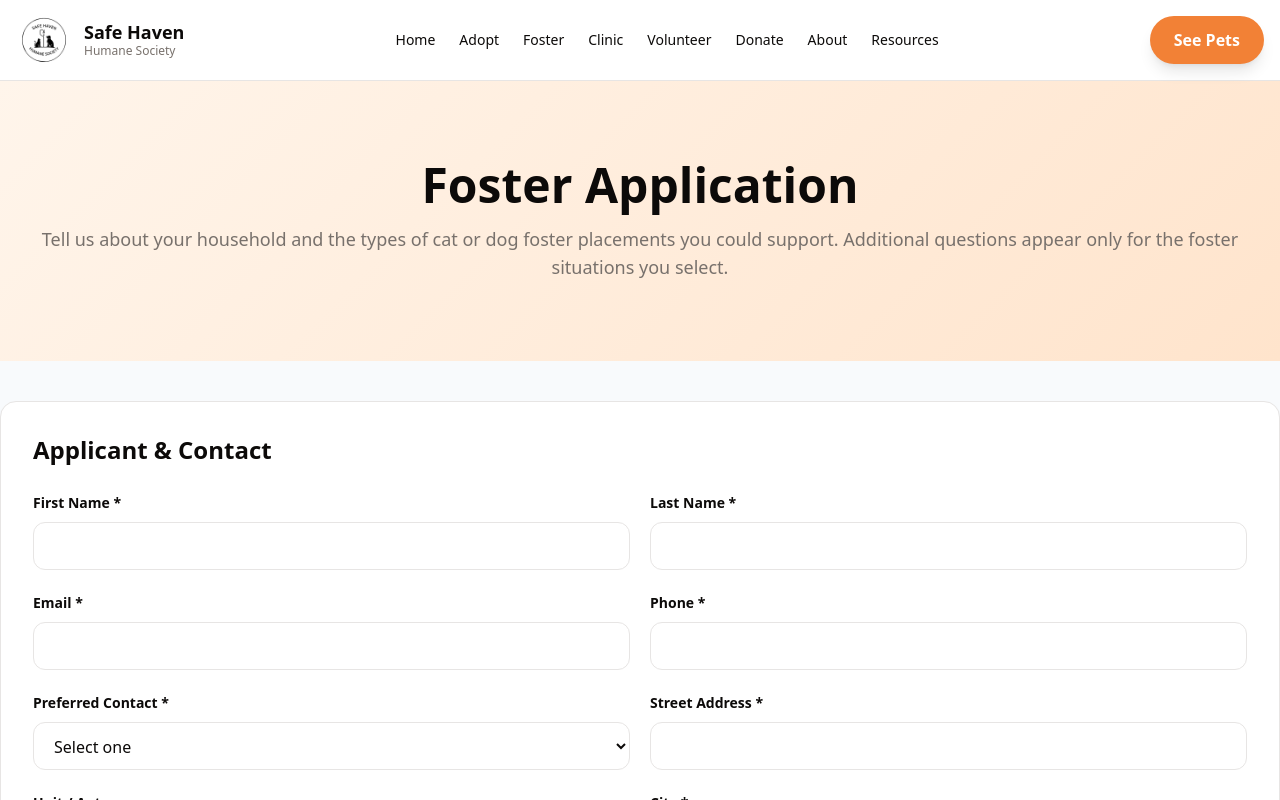
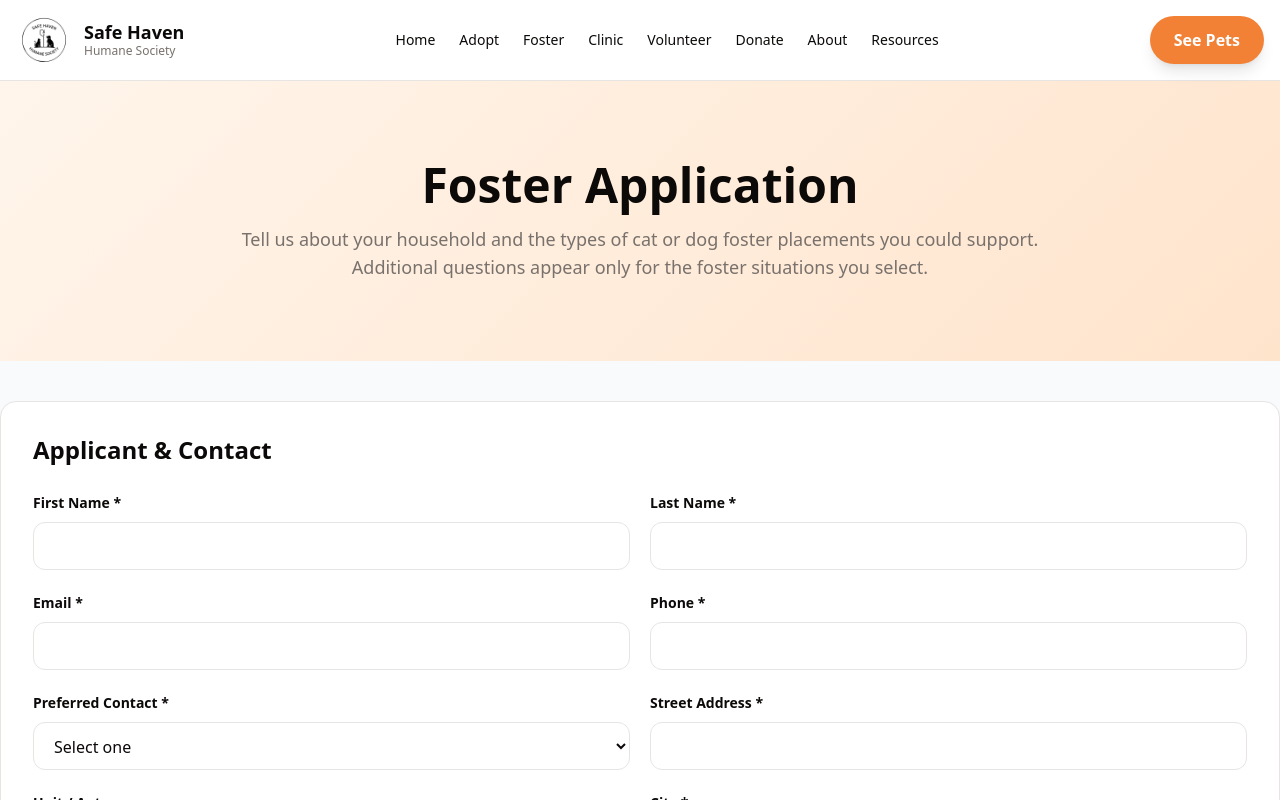
Before and after one commit to 7nqwsvhv99-hash/safe-haven-site, a Next.js app: page /foster-application in a window 1280 px wide. Shown: the top 800 px of the page. Built offline with nearby package versions, Linux system fonts and the light colour scheme.

Commit message:
Refine foster hero and clinic testimonial

```diff
--- a/src/app/clinic/page.tsx
+++ b/src/app/clinic/page.tsx
@@ -144,7 +144,7 @@ export default function ClinicPage() {
               <div className="mt-7 border-t border-primary/15 pt-6">
                 <p className="text-lg italic leading-relaxed text-foreground">
                   “We love Safe Haven because it is a true safe haven for these precious animals.
-                  They were both out of their box and snuggled together in their favorite place.
+                  [When we got home from the clinic,] they were both out of their box and snuggled together in their favorite place.
                   Thank you so much for being such wonderful people.”
                 </p>
                 <p className="mt-3 text-sm font-semibold text-primary">
--- a/src/app/foster-application/page.tsx
+++ b/src/app/foster-application/page.tsx
@@ -79,7 +79,7 @@ export default function FosterApplicationPage() {
   const options = ["Bottle Babies", "Pregnant Mom", "Nursing Mom with Litter", "Orphaned Litter", "Kittens", "Puppies", "Adult Cat", "Adult Dog", "Pair / Bonded Animals", "Medical Needs", "Behavior Support", "Short-Term / Emergency"]
 
   return <div className="bg-slate-50">
-    <section className="hero-gradient"><div className="container-custom section-padding max-w-3xl text-center space-y-4"><h1 className="text-4xl md:text-5xl font-bold">Foster Application</h1><p className="text-lg text-muted-foreground">Tell us about your household and the types of cat or dog foster placements you could support. Additional questions appear only for the foster situations you select.</p></div></section>
+    <section className="hero-gradient"><div className="container-custom section-padding max-w-5xl text-center space-y-4"><h1 className="text-4xl md:text-5xl font-bold">Foster Application</h1><p className="text-lg text-muted-foreground"><span className="block md:whitespace-nowrap">Tell us about your household and the types of cat or dog foster placements you could support.</span><span className="block">Additional questions appear only for the foster situations you select.</span></p></div></section>
     <form onSubmit={onSubmit} className="container-custom max-w-4xl py-10 space-y-8">
       <Section title="Applicant & Contact"><div className="grid md:grid-cols-2 gap-5"><Field label="First Name *"><Input name="firstName" required /></Field><Field label="Last Name *"><Input name="lastName" required /></Field><Field label="Email *"><Input name="email" type="email" required /></Field><Field label="Phone *"><Input name="phone" required /></Field><Field label="Preferred Contact *"><select name="preferredContact" className={selectClass} required defaultValue=""><option value="" disabled>Select one</option><option>Email</option><option>Phone</option><option>Text</option></select></Field><Field label="Street Address *"><Input name="streetAddress" required /></Field><Field label="Unit / Apt"><Input name="unitApt" /></Field><Field label="City *"><Input name="city" required /></Field><Field label="State *"><Input name="state" required /></Field><Field label="ZIP *"><Input name="zip" required /></Field></div><label className="flex gap-2"><input type="checkbox" name="applicantIs18Plus" required /> I am 18 or older. *</label></Section>
 
```
